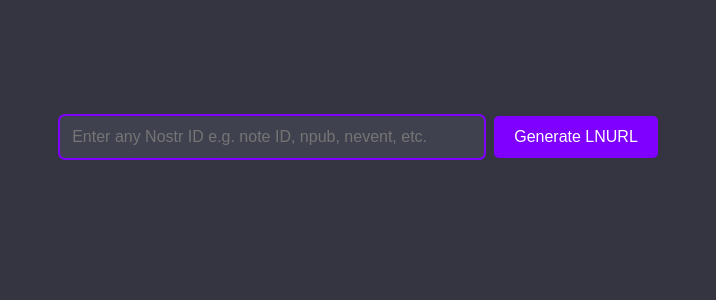
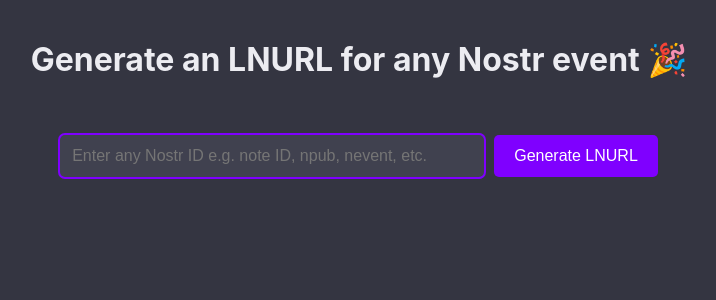
Before and after one commit to SamSamskies/lnurlzap, a Next.js app: page / in a window 1280 px wide. Shown: the top 300 px of the page, without its empty margins (281-997 px from the left). Built offline with nearby package versions, Linux system fonts and the light colour scheme.

Commit message:
add some text on the home page

```diff
--- a/components/Home/Home.module.css
+++ b/components/Home/Home.module.css
@@ -1,10 +1,14 @@
+.main {
+    margin-top: 40px;
+}
+
 .form {
     box-sizing: border-box;
     display: flex;
     width: 100vw;
     justify-content: center;
     padding: 16px;
-    margin-top: 100px;
+    margin-top: 40px;
 }
 
 .input {
--- a/components/Home/Home.tsx
+++ b/components/Home/Home.tsx
@@ -20,7 +20,8 @@
   };
 
   return (
-    <main>
+    <main className={styles.main}>
+      <h1>Generate an LNURL for any Nostr event 🎉</h1>
       <form className={styles.form} onSubmit={handleSubmit}>
         <input
           autoFocus
```
